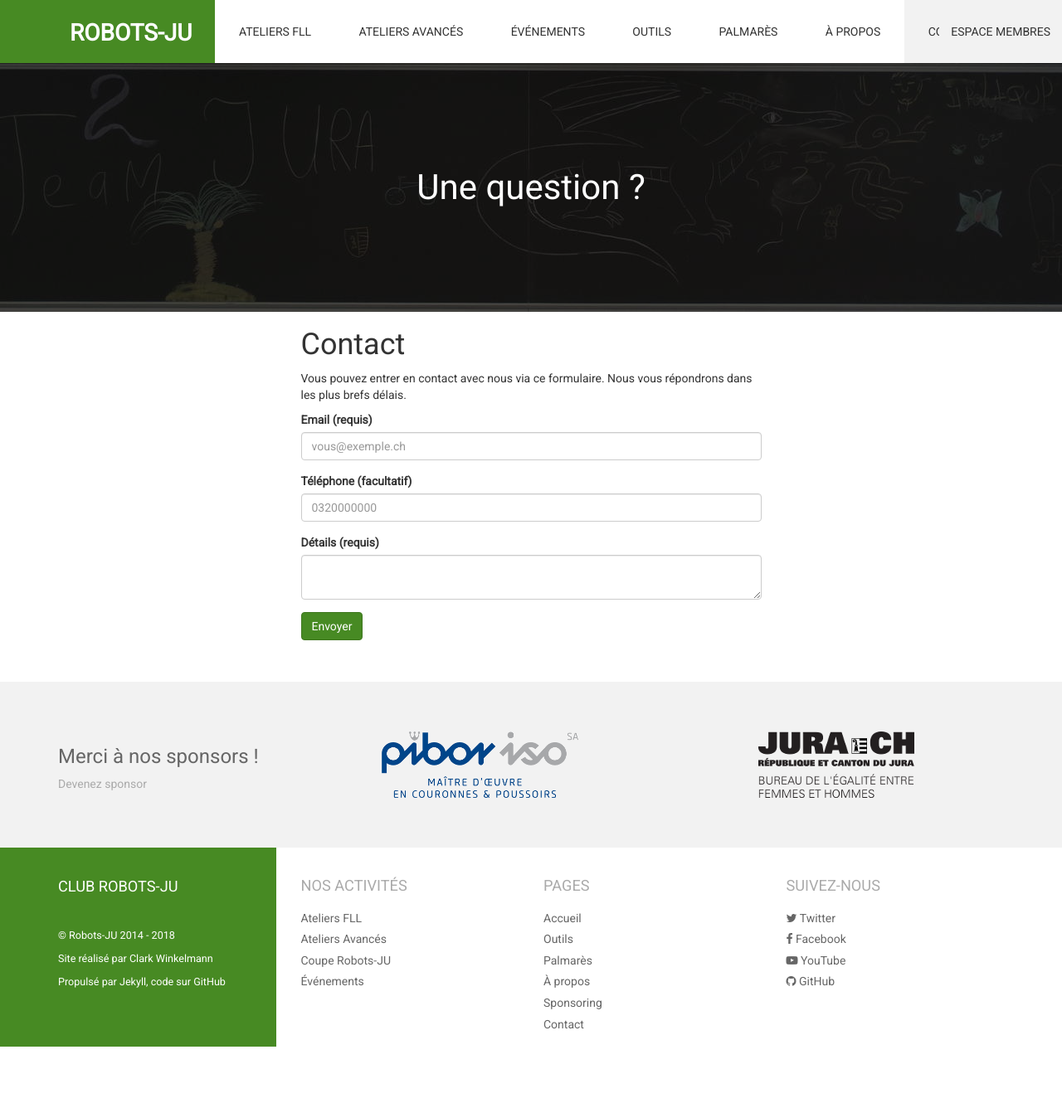
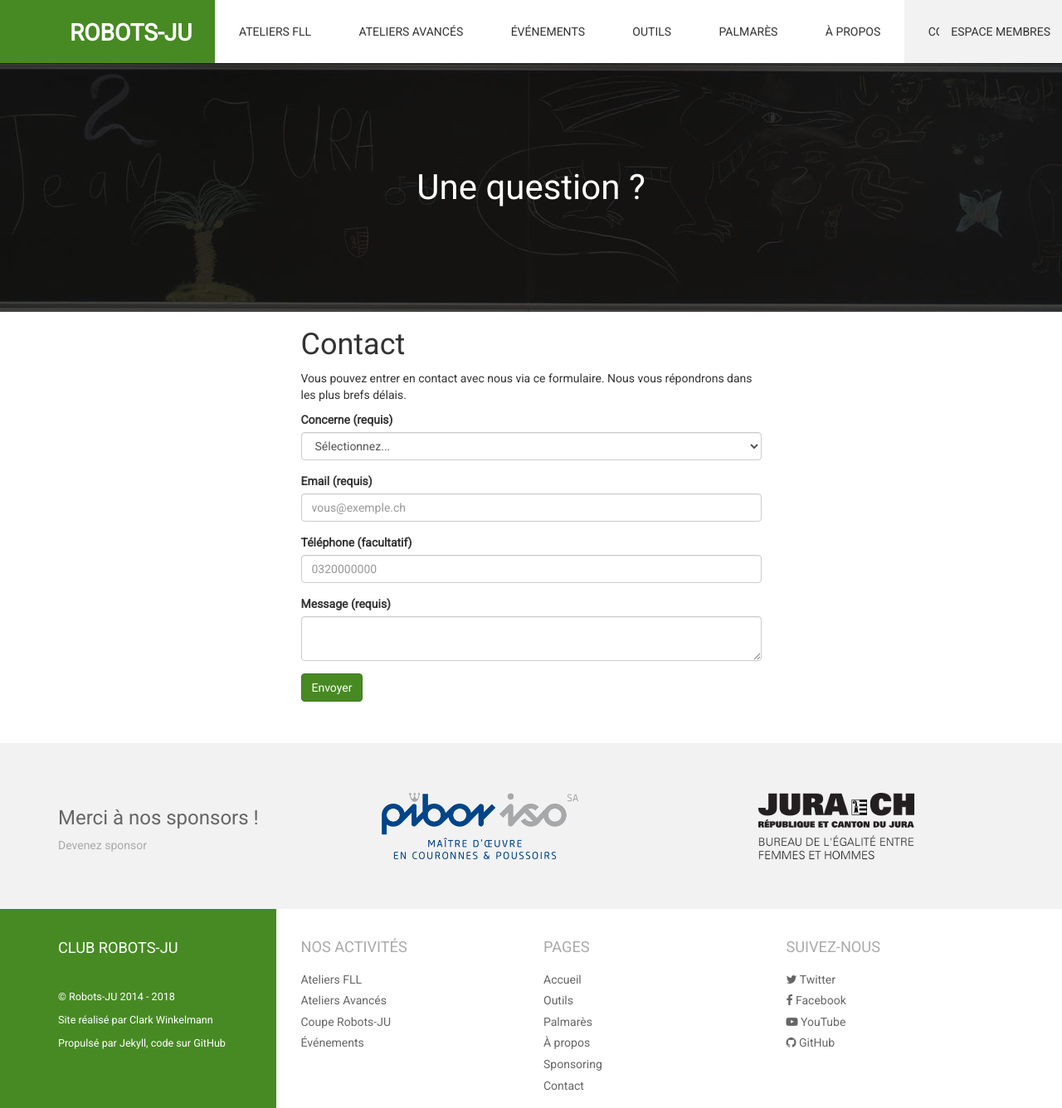
Before and after one commit to robots-ju/robots-ju.ch, a Jekyll site: the page built from contact.md, in a window 1280 px wide. Shown: the whole page at 83% size. Built offline with Jekyll 4.4.1, drawn with Linux system fonts in a browser that asks for light colours; comment, search, counter and statistics services are not loaded; before the commit the page ends 1262 px from its top, so only the background shows below that.

Commit message:
Ajout champ "concerne" au formulaire de contact

```diff
--- a/_config.yml
+++ b/_config.yml
@@ -78,3 +78,5 @@ social_links:
     url: https://github.com/robots-ju
     label: "robots-ju"
     icon: github
+
+contact_form_url: https://forms.robots-ju.ch/forms/site-contact
--- /dev/null
+++ b/_includes/contact-form-common.html
@@ -0,0 +1,13 @@
+<div class="form-group">
+    <label for="email">Email (requis)</label>
+    <input class="form-control" type="email" name="email" id="email" placeholder="vous@exemple.ch" required>
+</div>
+<div class="form-group">
+    <label for="phone">Téléphone (facultatif)</label>
+    <input class="form-control" type="text" name="phone" id="phone" placeholder="0320000000" maxlength="15">
+</div>
+<div class="form-group">
+    <label for="message">Message (requis)</label>
+    <textarea class="form-control" name="message" id="message" required></textarea>
+</div>
+<button class="btn btn-primary" type="submit">Envoyer</button>
--- a/_includes/contact-form.html
+++ /dev/null
@@ -1,15 +0,0 @@
-<form method="post" action="https://forms.robots-ju.ch/forms/site-contact">
-    <div class="form-group">
-        <label for="email">Email (requis)</label>
-        <input class="form-control" type="email" name="email" id="email" placeholder="vous@exemple.ch" required>
-    </div>
-    <div class="form-group">
-        <label for="phone">Téléphone (facultatif)</label>
-        <input class="form-control" type="text" name="phone" id="phone" placeholder="0320000000">
-    </div>
-    <div class="form-group">
-        <label for="message">Détails (requis)</label>
-        <textarea class="form-control" name="message" id="message" required></textarea>
-    </div>
-    <button class="btn btn-primary" type="submit">Envoyer</button>
-</form>
--- a/contact.md
+++ b/contact.md
@@ -9,4 +9,15 @@ banner_text: Une question ?
 Vous pouvez entrer en contact avec nous via ce formulaire.
 Nous vous répondrons dans les plus brefs délais.
 
-{% include contact-form.html %}
+<form method="post" action="{{ site.contact_form_url }}">
+    <div class="form-group">
+        <label for="subject">Concerne (requis)</label>
+        <select class="form-control" name="subject" id="subject" required>
+            <option hidden disabled selected>Sélectionnez...</option>
+            <option>Atelier FLL</option>
+            <option>Atelier avancé</option>
+            <option>Autre</option>
+        </select>
+    </div>
+    {% include contact-form-common.html %}
+</form>
```
Also changed, not shown: ateliers-avances.md (+4 -1 lines), ateliers-fll.md (+4 -1 lines).
